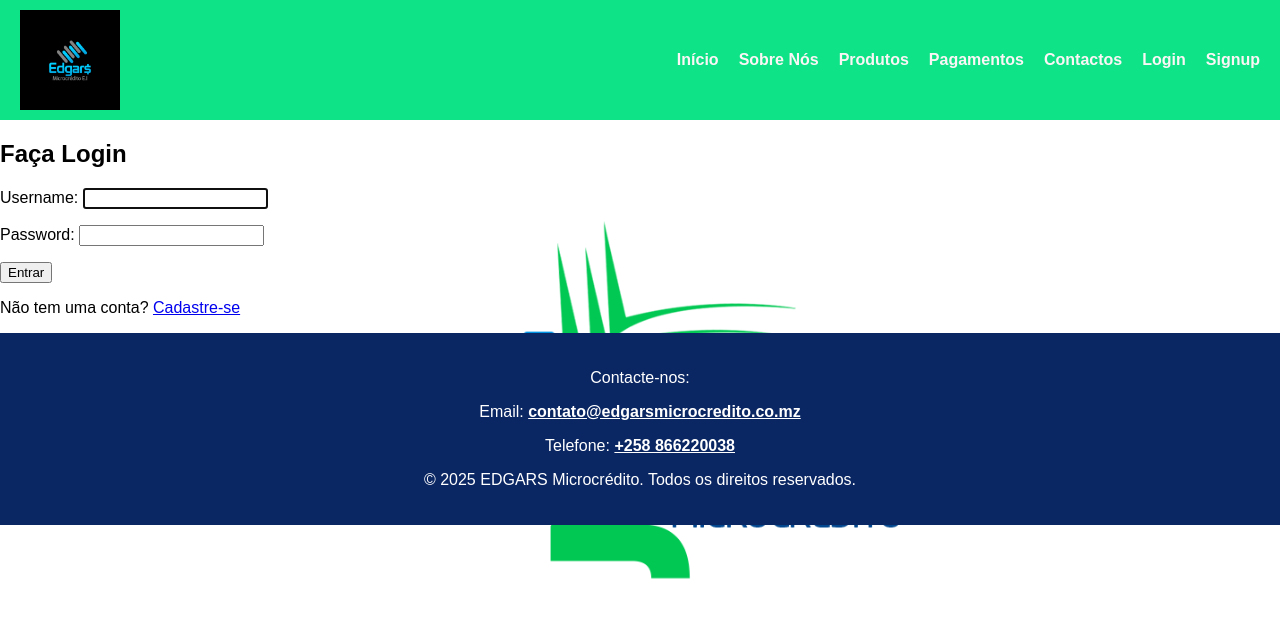
After one commit to SimoesE2024/EdgarsMicro, a Django app: page /login/ in a window 1280 px wide. The commit adds this page. Shown: the top 618 px of the page. Run offline with Django 5.2, Linux system fonts and the light colour scheme; parts of the project's set-up code (start-up, migrations or seed data) failed here and were passed over.

Commit message:
loginpage

```diff
--- a/edgars/urls.py
+++ b/edgars/urls.py
@@ -2,6 +2,7 @@
 from django.urls import path, include
 from django.contrib.auth import views as auth_views
 from . import views  # Importando o módulo views
+from .views import HomePageView
 #from pages.views import CreditoDiarioView, CreditoPlusView, CreditoRelampagoView, HomePageView, signup
 
 
@@ -10,5 +11,8 @@
     path('', include('pages.urls')),
     path('logout/', auth_views.LogoutView.as_view(), name='logout'),
     path('usuarios/', include('django.contrib.auth.urls')),  # Adiciona todas as URLs de autenticação do Django
+    path('login/', auth_views.LoginView.as_view(template_name='registration/login.html'), name='login'),
+    path('logout/', auth_views.LogoutView.as_view(), name='logout'),
+    path('', HomePageView.as_view(), name='home'),
 
 ]
--- a/templates/_base.html
+++ b/templates/_base.html
@@ -6,7 +6,7 @@
     {% block head %}
     <meta charset="UTF-8" />
     <meta name="viewport" content="width=device-width, initial-scale=1.0" />
-    <link rel="stylesheet" href="{% static 'css/style.css' %}">
+    <link rel="stylesheet" href="{% static '/css/style.css' %}">
     <script src="{% static 'js/index.js' %}"></script>
     <meta name="description" content="Edgars Microcrédito E.I - Soluções financeiras para você.">
     <meta name="keywords" content="microcrédito, empréstimos, finanças, Edgars">
--- /dev/null
+++ b/templates/registration/login.html
@@ -0,0 +1,15 @@
+{% extends "_base.html" %}
+
+{% block title %}Login - Edgars Microcrédito{% endblock %}
+
+{% block main %}
+<div class="form-container">
+    <h2>Faça Login</h2>
+    <form method="POST">
+        {% csrf_token %}
+        {{ form.as_p }}
+        <button type="submit">Entrar</button>
+    </form>
+    <p>Não tem uma conta? <a href="{% url 'signup' %}">Cadastre-se</a></p>
+</div>
+{% endblock %}
```
Also changed, not shown: edgars/settings.py (+6 -1 lines), edgars/views.py (+9 -0 lines).
